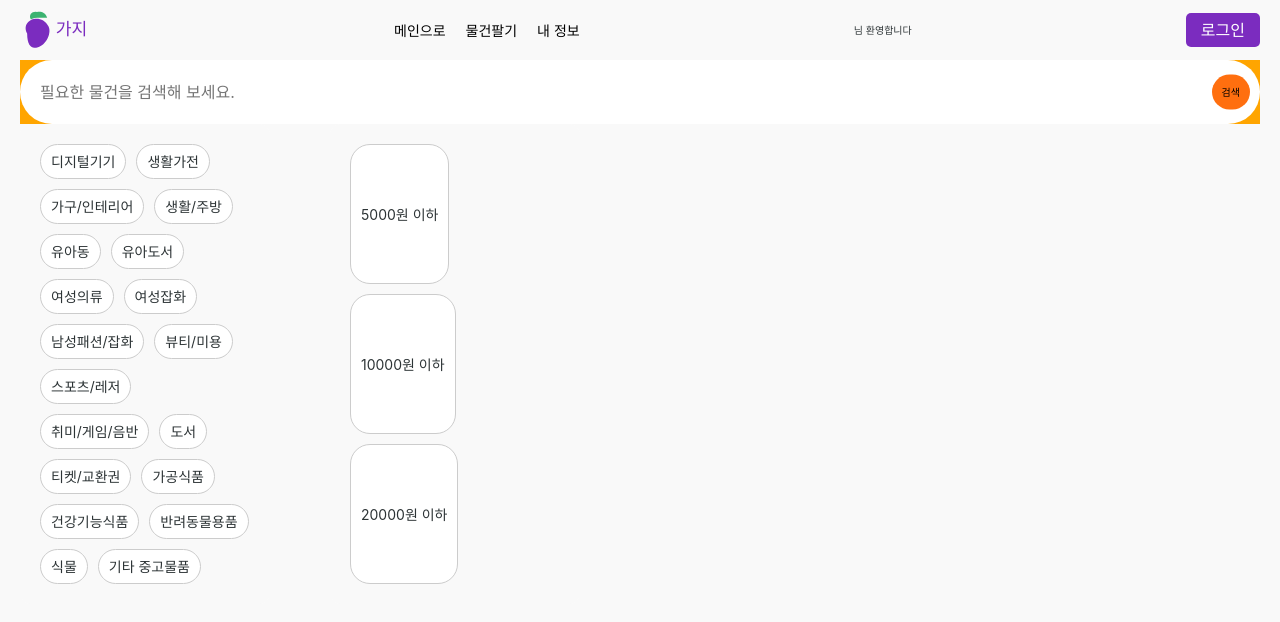
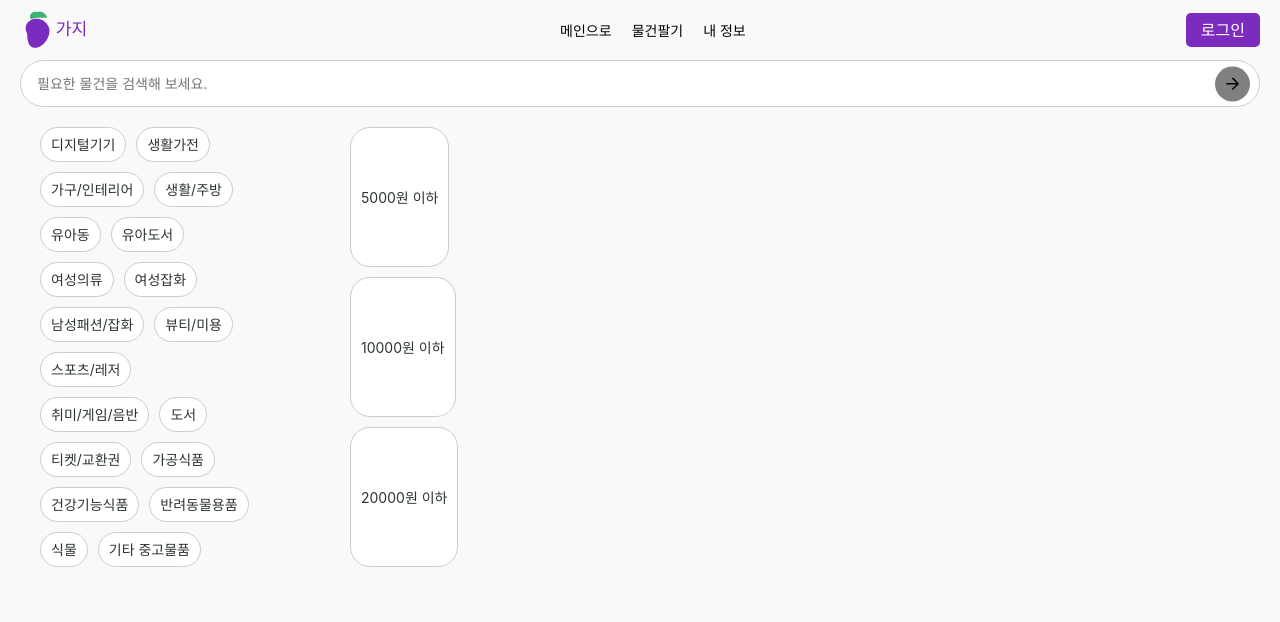
Before and after one commit to hoj0806/Eggplant-Market, a React (Vite) app: page / in a window 1280 px wide. Shown: the top 622 px of the page. Built offline with nearby package versions, Linux system fonts and the light colour scheme; no server answers; the database is empty.

Commit message:
style : searchBar 스타일링 변경

```diff
--- a/src/features/product/SearchBar.tsx
+++ b/src/features/product/SearchBar.tsx
@@ -3,28 +3,29 @@ import { useSearchParams } from "react-router-dom";
 import styled from "styled-components";
 
 const StyledInputContainer = styled.div`
-  background-color: orange;
+  background-color: transparent;
   position: relative;
   width: 100%;
 `;
 
 const StyledInput = styled.input`
-  padding: 2rem;
   width: 100%;
-  border-radius: 4rem;
-  padding-right: 4rem;
-  font-size: 1.6rem;
+  padding: 12px 16px;
+  border-radius: 8px;
+  border: 1px solid #ccc;
+  font-size: 1.4rem;
+  border-radius: 100rem;
 `;
 
 const StyledButton = styled.button`
   position: absolute;
-  right: 1rem; /* 오른쪽 끝으로 위치 */
+  right: 1rem;
   top: 50%;
   transform: translateY(-50%);
-  background-color: #ff6f0f;
   border: none;
   padding: 1rem;
   border-radius: 2rem;
+  background-color: gray;
   cursor: pointer;
 `;
 
@@ -47,7 +48,26 @@ const SearchBar = () => {
         value={searchValue}
         placeholder='필요한 물건을 검색해 보세요.'
       />
-      <StyledButton onClick={handleSearch}>검색</StyledButton>
+      <StyledButton onClick={handleSearch}>
+        <svg
+          viewBox='0 0 24 24'
+          fill='none'
+          xmlns='http://www.w3.org/2000/svg'
+          data-seed-icon='true'
+          data-seed-icon-version='0.0.10'
+          width='15'
+          height='15'
+        >
+          <g>
+            <path
+              fill-rule='evenodd'
+              clip-rule='evenodd'
+              d='M11.6507 2.15225C11.1821 2.62088 11.1821 3.38068 11.6507 3.84931L18.1022 10.3008H2.99922C2.33648 10.3008 1.79922 10.8381 1.79922 11.5008C1.79922 12.1635 2.33648 12.7008 2.99922 12.7008H18.1022L11.6507 19.1523C11.1821 19.6209 11.1821 20.3807 11.6507 20.8493C12.1193 21.3179 12.8791 21.3179 13.3477 20.8493L21.8477 12.3493C22.0728 12.1243 22.1992 11.8191 22.1992 11.5008C22.1992 11.1825 22.0728 10.8773 21.8477 10.6523L13.3477 2.15225C12.8791 1.68362 12.1193 1.68362 11.6507 2.15225Z'
+              fill='currentColor'
+            ></path>
+          </g>
+        </svg>
+      </StyledButton>
     </StyledInputContainer>
   );
 };
--- a/src/ui/AuthButton.tsx
+++ b/src/ui/AuthButton.tsx
@@ -1,6 +1,5 @@
 import styled from "styled-components";
 import { useUser } from "../features/authentication/useUser";
-import { useLogin } from "../features/authentication/useLogin";
 import { useLogout } from "../features/authentication/useLogout";
 import { useNavigate } from "react-router-dom";
 
@@ -22,9 +21,13 @@ const AuthButton = () => {
   };
 
   const handleClick = () => {
-    if (isAuthenticated) logout();
-    else navigateLoginPage();
+    if (isAuthenticated) {
+      logout();
+      return;
+    }
+    navigateLoginPage();
   };
+
   return (
     <StyledButton onClick={handleClick}>
       {isAuthenticated ? "로그아웃" : "로그인"}
--- a/src/ui/Header.tsx
+++ b/src/ui/Header.tsx
@@ -3,6 +3,7 @@ import HeaderProfile from "./HeaderProfile";
 import Logo from "./Logo";
 import Navigation from "./Navigation";
 import AuthButton from "./AuthButton";
+import { useUser } from "../features/authentication/useUser";
 
 const Header = () => {
   const StyledHeader = styled.header`
@@ -12,12 +13,13 @@ const Header = () => {
     padding-top: 0.5rem;
     padding-bottom: 0.5rem;
   `;
+  const { isAuthenticated } = useUser();
 
   return (
     <StyledHeader>
       <Logo />
       <Navigation />
-      <HeaderProfile />
+      {isAuthenticated && <HeaderProfile />}
       <AuthButton />
     </StyledHeader>
   );
```
